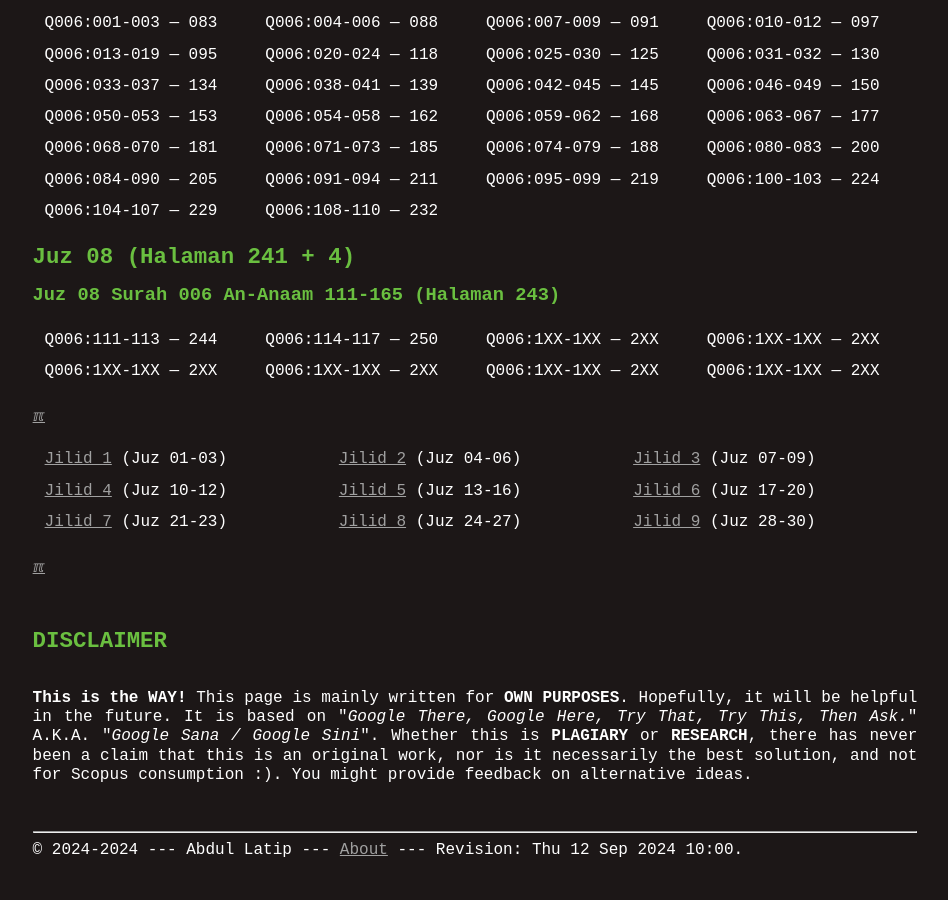
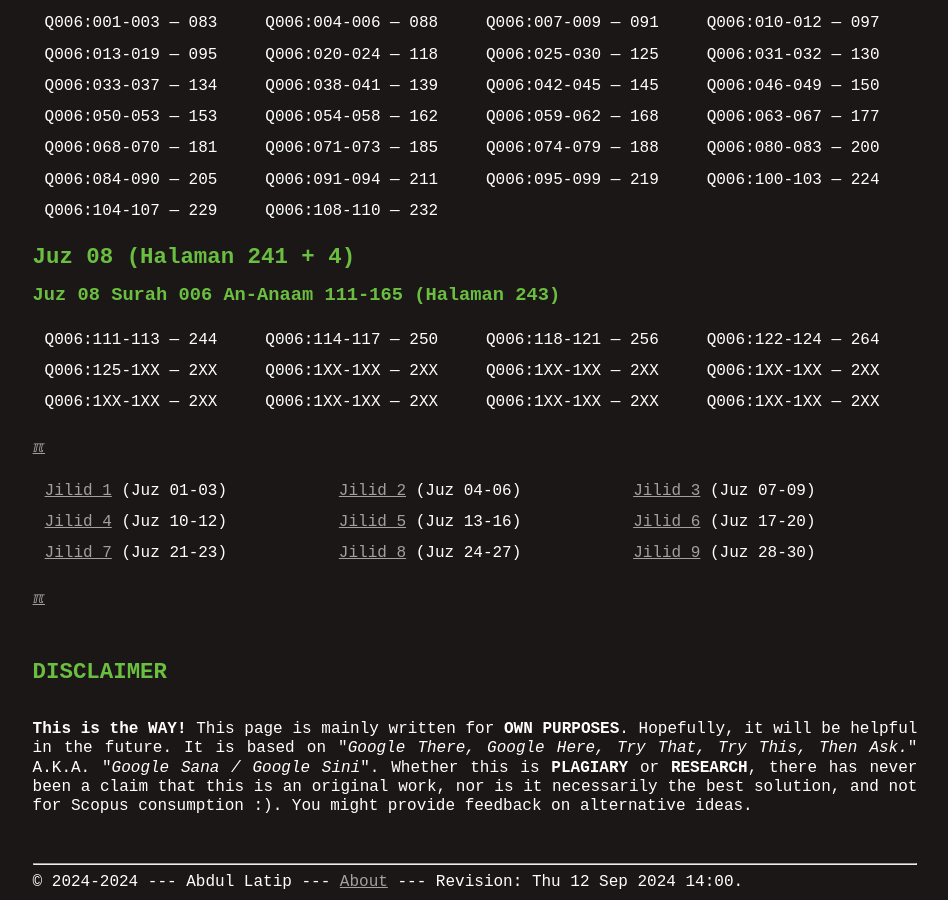
Before and after one commit to dullatip/indexquran, a Jekyll site: the page built from 003.md, in a window 1280 px wide and 900 px high, scrolled down 999 px. Shown: the whole window, without its empty margins (165-1113 px from the left). Built offline with Jekyll 4.4.1, drawn with Linux system fonts in a browser that asks for light colours; before the commit the page ends 1868 px from its top, so only the background shows below that.

Commit message:
modified:   003.md

```diff
--- a/003.md
+++ b/003.md
@@ -32,7 +32,8 @@
 
 ### Juz 08 Surah 006 An-Anaam  111-165 (Halaman 243)
 
-| Q006:111-113 --- 244 | Q006:114-117 --- 250 | Q006:1XX-1XX --- 2XX | Q006:1XX-1XX --- 2XX |
+| Q006:111-113 --- 244 | Q006:114-117 --- 250 | Q006:118-121 --- 256 | Q006:122-124 --- 264 |
+| Q006:125-1XX --- 2XX | Q006:1XX-1XX --- 2XX | Q006:1XX-1XX --- 2XX | Q006:1XX-1XX --- 2XX |
 | Q006:1XX-1XX --- 2XX | Q006:1XX-1XX --- 2XX | Q006:1XX-1XX --- 2XX | Q006:1XX-1XX --- 2XX |
 
 
--- a/_config.yml
+++ b/_config.yml
@@ -1,4 +1,4 @@
-version:          "Thu 12 Sep 2024 10:00"
+version:          "Thu 12 Sep 2024 14:00"
 copyright:        "2024-2024"
 title:            "Index Tafsir Al-Azhar HAMKA"
 author:           "Abdul Latip"
```
Also changed, not shown: 000.md (+1 -1 lines).
